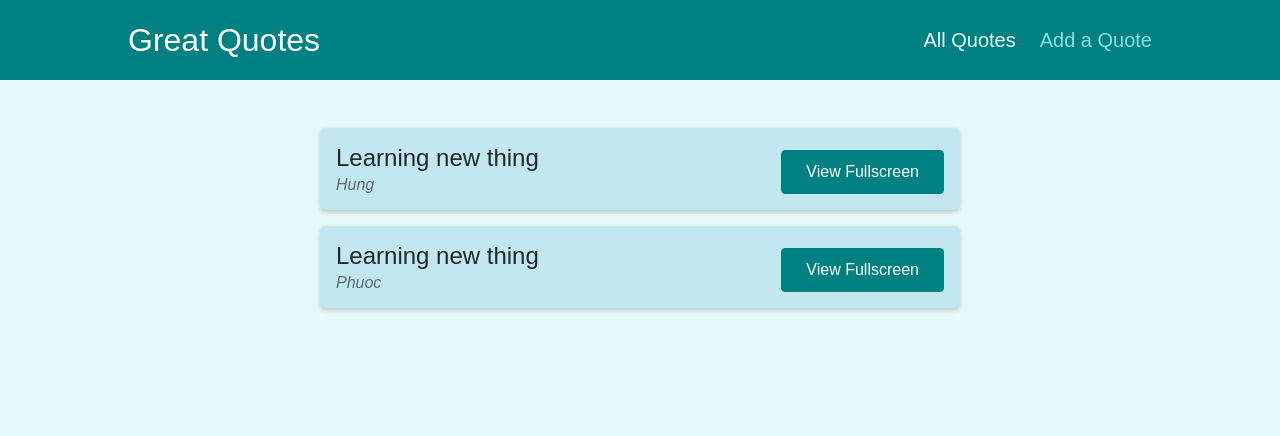
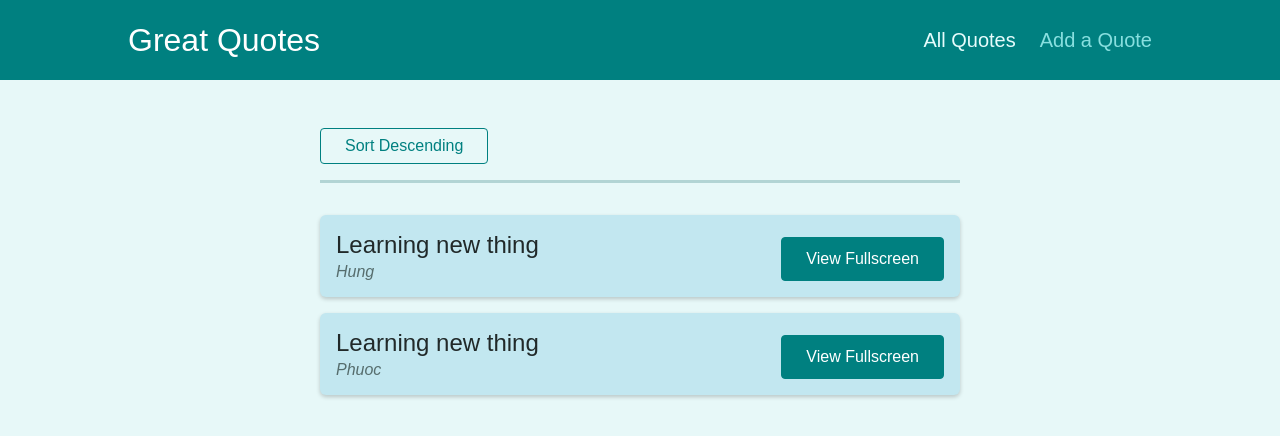
Before and after one commit to nthungvn/react-complete-guide, a React (Create React App) app: page /quotes in a window 1280 px wide. Shown: the top 436 px of the page. Built offline with nearby package versions, Linux system fonts and the light colour scheme.

Commit message:
sort quotes by getting value from queries

```diff
--- a/src/components/quotes/QuoteList.js
+++ b/src/components/quotes/QuoteList.js
@@ -1,12 +1,37 @@
 import { Fragment } from 'react';
+import { useHistory, useLocation } from 'react-router';
 import QuoteItem from './QuoteItem';
 import classes from './QuoteList.module.css';
 
+const sortQuotes = (quotes, isDescendingMode) => {
+  return quotes.sort((quoteA, quoteB) => {
+    return isDescendingMode
+      ? quoteB.id.localeCompare(quoteA.id)
+      : quoteA.id.localeCompare(quoteB.id);
+  });
+};
+
 const QuoteList = (props) => {
+  const history = useHistory();
+  const { search } = useLocation();
+  const query = new URLSearchParams(search);
+  const isDescendingMode = query.get('sorting') === 'desc';
+
+  const sortedQuote = sortQuotes(props.quotes, isDescendingMode);
+
+  const changeSortingHandler = () => {
+    history.push(`/quotes?sorting=${isDescendingMode ? 'asc' : 'desc'}`);
+  };
+
   return (
     <Fragment>
+      <div className={classes.sorting}>
+        <button onClick={changeSortingHandler}>
+          Sort {isDescendingMode ? 'Ascending' : 'Descending'}
+        </button>
+      </div>
       <ul className={classes.list}>
-        {props.quotes.map((quote) => (
+        {sortedQuote.map((quote) => (
           <QuoteItem
             key={quote.id}
             id={quote.id}
```
